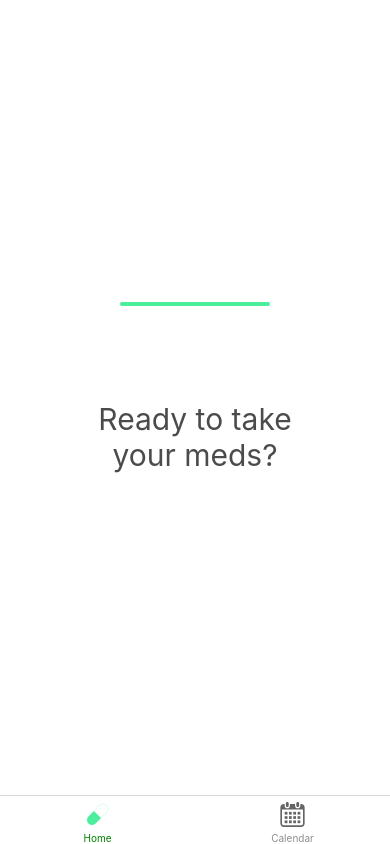
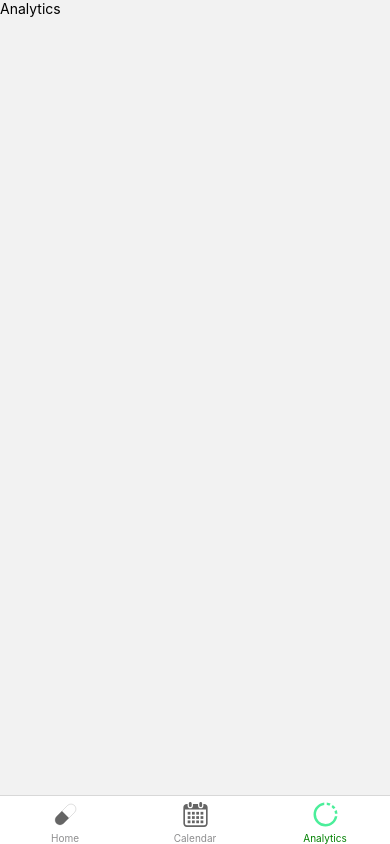
Before and after one commit to SamBehm/med-track, a React Native app: screen /Analytics in a window 390 px wide. Built offline with nearby package versions, Linux system fonts and the light colour scheme.

Commit message:
added analytics page and navigation icon

```diff
--- a/components/Navigator.js
+++ b/components/Navigator.js
@@ -2,7 +2,8 @@ import { NavigationContainer } from '@react-navigation/native';
 import { createBottomTabNavigator } from '@react-navigation/bottom-tabs';
 import MainScreen from '../screens/MainScreen';
 import CalendarScreen from '../screens/CalendarScreen';
-import { PillSVG, CalendarSVG } from './SVGs';
+import AnalyticsScreen from '../screens/AnalyticsScreen';
+import { PillSVG, CalendarSVG, GraphSVG } from './SVGs';
 
 const Tab = createBottomTabNavigator();
 
@@ -42,7 +43,21 @@ export default function Navigator() {
                                                         )
                                                 },
                                                 tabBarActiveTintColor: 'green'
-
+                                        }}
+                                />
+                                <Tab.Screen
+                                        name="Analytics"
+                                        component={AnalyticsScreen}
+                                        options={{
+                                                tabBarIcon: ({ size, focused, color }) => {
+                                                        let strokeColor = "#000", opacity = 0.6;
+                                                        if (focused) {
+                                                                strokeColor = "#4bee9a";
+                                                                opacity = 1;
+                                                        }
+                                                        return <GraphSVG width={25} height={25} color={strokeColor} opacity={opacity} />
+                                                },
+                                                tabBarActiveTintColor: 'green'
                                         }}
                                 />
                         </Tab.Navigator>
--- a/components/SVGs.js
+++ b/components/SVGs.js
@@ -125,3 +125,19 @@ export function CalendarSVG(props) {
                 </Svg>
         )
 }
+
+export function GraphSVG(props) {
+        return (
+                <Svg
+                        viewBox="0 0 20 20"
+                        xmlns="http://www.w3.org/2000/svg"
+                        {...props}
+                >
+                        <Path
+                                style={{
+                                        fill: props.color
+                                }}
+                                d="M17.584 9.372h2a9.554 9.554 0 0 0-.668-2.984L17.16 7.402c.224.623.371 1.283.424 1.97zm-3.483-8.077a9.492 9.492 0 0 0-3.086-.87v2.021a7.548 7.548 0 0 1 2.084.585l1.002-1.736zm2.141 4.327l1.741-1.005a9.643 9.643 0 0 0-2.172-2.285l-1.006 1.742a7.625 7.625 0 0 1 1.437 1.548zm-6.228 11.949a7.6 7.6 0 0 1-7.6-7.6c0-3.858 2.877-7.036 6.601-7.526V.424C4.182.924.414 5.007.414 9.971a9.6 9.6 0 0 0 9.601 9.601c4.824 0 8.807-3.563 9.486-8.2H17.48c-.658 3.527-3.748 6.199-7.466 6.199z" />
+                </Svg>
+        );
+}
--- /dev/null
+++ b/screens/AnalyticsScreen.js
@@ -0,0 +1,10 @@
+import { StyleSheet, View, Text } from 'react-native';
+import React from 'react';
+
+export default function AnalyticsScreen() {
+        return (
+                <View>
+                        <Text>Analytics</Text>
+                </View>
+        )
+}
```
